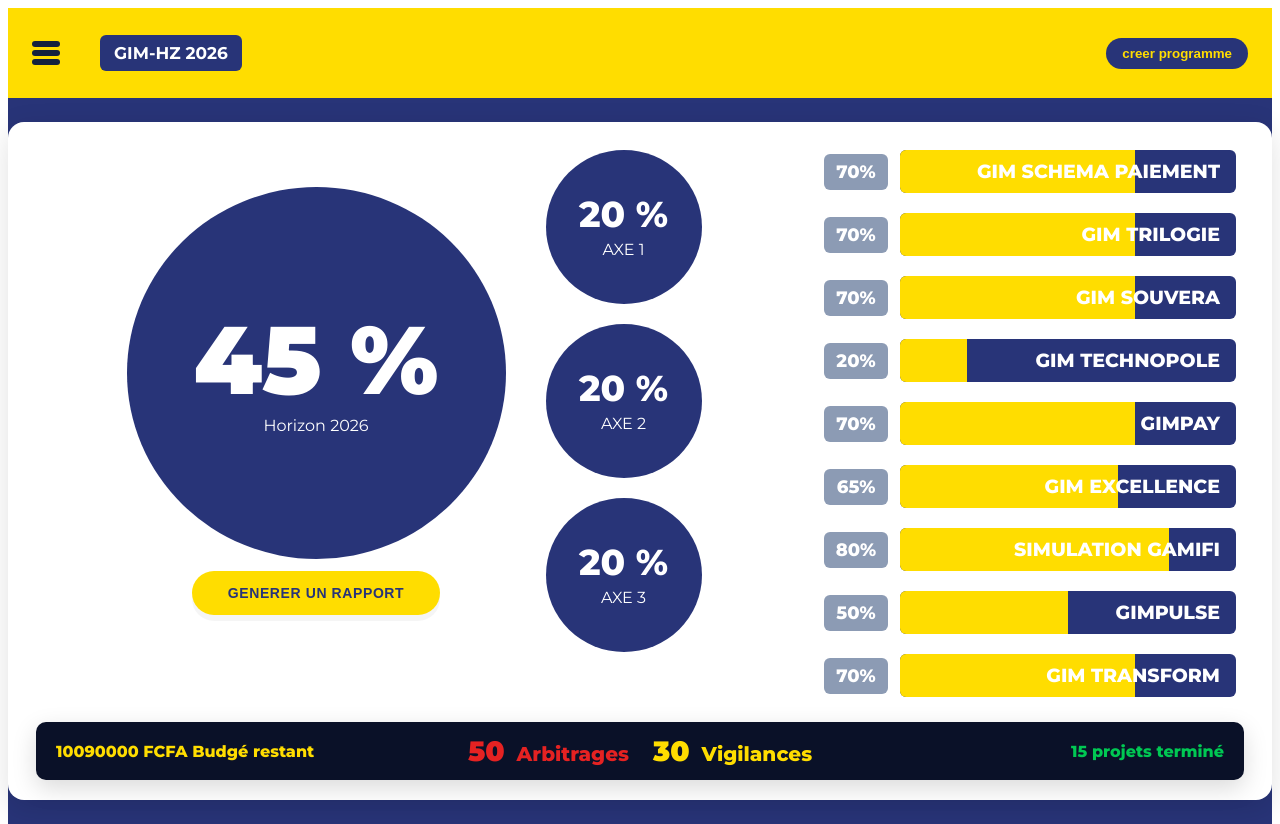
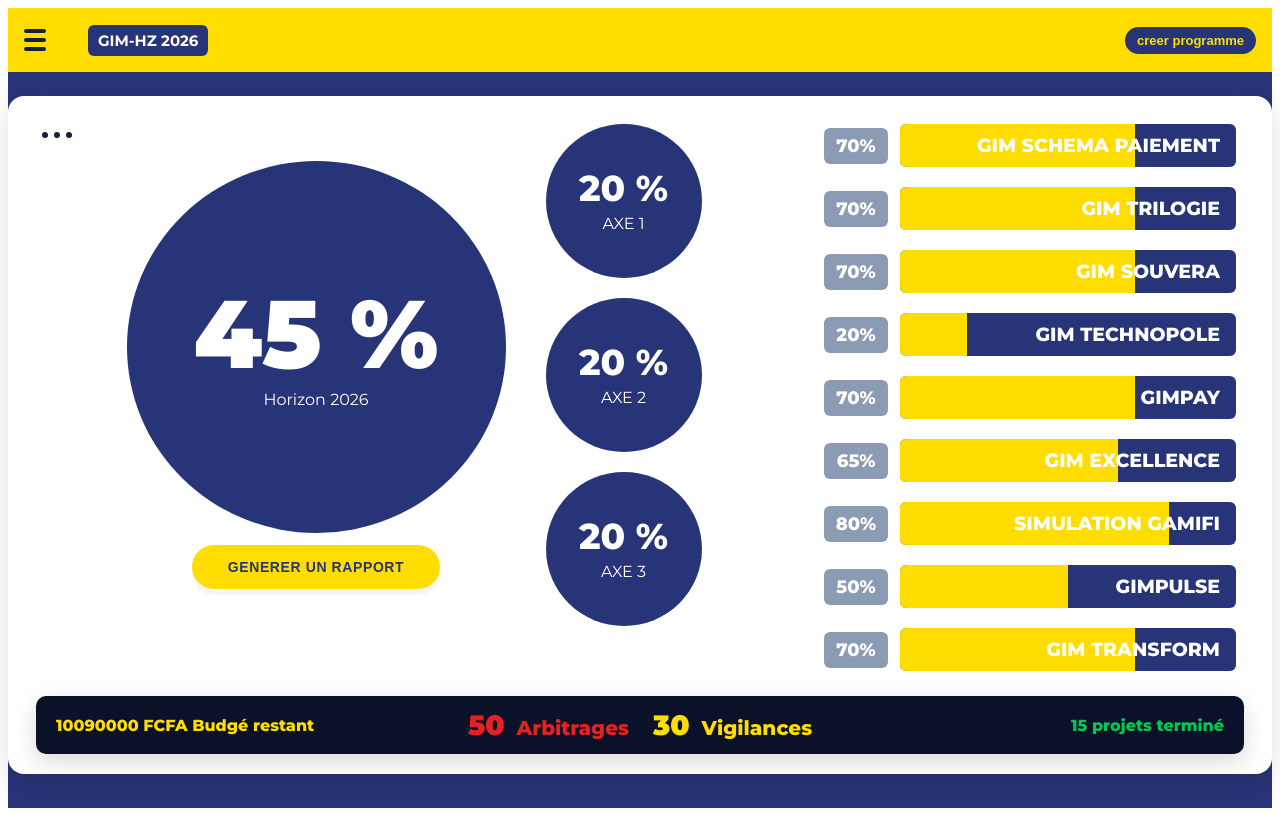
Before and after one commit to Auriol1601/started_forge_jira, a React (Create React App) app in the folder dashboard_gh_2026/static/hello-world/: page / in a window 1280 px wide. Built offline with nearby package versions, Linux system fonts and the light colour scheme.

Commit message:
feat: Tb_Gh_2026 terminé

```diff
--- a/dashboard_gh_2026/static/hello-world/src/App.css
+++ b/dashboard_gh_2026/static/hello-world/src/App.css
@@ -15,14 +15,13 @@
 }
 html,body,#root{height:100%;}
 .app-root{min-height:100vh;background:var(--bg);color:var(--text-light);font-family:var(--font-family)}
-.app-header{display:flex;align-items:center;padding:18px;background:var(--accent-yellow);color:var(--text-dark)}
-.app-header{display:flex;align-items:center;padding:0 24px;background:var(--accent-yellow);color:var(--text-light);height:90px}
-.app-header .hamburger{width:48px;height:36px;margin-right:20px;background:transparent;border:none;display:flex;flex-direction:column;justify-content:space-between;padding:6px 0;cursor:pointer}
-.app-header .hamburger .bar{display:block;height:6px;border-radius:4px;background:var(--primary-dark-very);width:28px}
-.app-header .brand{background:var(--primary-dark);color:var(--text-light);padding:8px 14px;border-radius:6px;font-weight:700;font-size:17px}
+.app-header{display:flex;align-items:center;padding:0 16px;background:var(--accent-yellow);color:var(--text-light);height:64px;gap:12px}
+.app-header .hamburger{width:40px;height:30px;margin-right:12px;background:transparent;border:none;display:flex;flex-direction:column;justify-content:space-between;padding:4px 0;cursor:pointer}
+.app-header .hamburger .bar{display:block;height:4px;border-radius:3px;background:var(--primary-dark-very);width:22px}
+.app-header .brand{background:var(--primary-dark);color:var(--text-light);padding:6px 10px;border-radius:6px;font-weight:700;font-size:15px}
 .app-header .spacer{flex:1}
-.primary-btn,.create-btn{background:var(--primary-dark);color:var(--accent-yellow);border:none;padding:8px 14px;border-radius:20px}
-.create-btn{padding:8px 16px;border-radius:999px;font-weight:700}
+.primary-btn,.create-btn{background:var(--primary-dark);color:var(--accent-yellow);border:none;padding:6px 12px;border-radius:18px;font-size:13px}
+.create-btn{padding:6px 12px;border-radius:999px;font-weight:700}
 
 .main-area{padding:30px}
 .top-panel{display:flex;justify-content:center;padding:24px 0}
@@ -45,6 +44,13 @@ html,body,#root{height:100%;}
 
 /* Stack the large circle and its action button vertically */
 .large-stack{display:flex;flex-direction:column;align-items:center;gap:12px}
+.menu-option{position:absolute;top:30px;left:28px;z-index:40}
+.gear-button{width:36px;height:36px;border-radius:50%;display:flex;align-items:center;justify-content:center;background:var(--primary-dark-very);color:var(--accent-yellow);border:none;cursor:pointer;box-shadow:0 4px 8px rgba(0,0,0,0.12)}
+.dots-button{background:transparent;border:none;padding:6px;display:flex;align-items:center;justify-content:center;gap:6px;cursor:pointer}
+.dots-button .dot{width:6px;height:6px;border-radius:50%;background:var(--primary-dark-very);display:inline-block}
+.menu-dropdown{position:absolute;top:-8px;left:0;transform:translateY(-100%);background:var(--card);color:var(--primary-dark);border-radius:8px;padding:8px;box-shadow:0 8px 20px rgba(0,0,0,0.15);display:flex;flex-direction:column;gap:6px}
+.menu-item{background:transparent;border:none;padding:6px 10px;text-align:left;color:var(--primary-dark);font-weight:700;border-radius:6px;cursor:pointer}
+.menu-item:hover{background:#f2f4f8}
 
 .project-list{display:flex;flex-direction:column;gap:20px;padding-right:8px}
 .progress-item{display:flex;flex-direction:column;gap:6px}
@@ -77,3 +83,9 @@ html,body,#root{height:100%;}
     .card{flex-direction:column}
     .right-col{width:100%}
 }
+
+@media(max-width:600px){
+    .app-header{height:56px;padding:0 12px;gap:8px}
+    .app-header .brand{font-size:13px;padding:4px 8px}
+    .create-btn{display:none}
+}
--- /dev/null
+++ b/dashboard_gh_2026/static/hello-world/src/components/MenuOption.js
@@ -0,0 +1,31 @@
+import React, { useState, useRef, useEffect } from 'react';
+
+export default function MenuOption(){
+    const [open, setOpen] = useState(false);
+    const ref = useRef(null);
+
+    useEffect(()=>{
+        function onDoc(e){
+            if(ref.current && !ref.current.contains(e.target)) setOpen(false);
+        }
+        document.addEventListener('mousedown', onDoc);
+        return ()=>document.removeEventListener('mousedown', onDoc);
+    },[]);
+
+    return (
+        <div className="menu-option" ref={ref}>
+            <button className="dots-button" onClick={()=>setOpen(o=>!o)} aria-label="options">
+                <span className="dot" />
+                <span className="dot" />
+                <span className="dot" />
+            </button>
+            {open && (
+                <div className="menu-dropdown">
+                    <button className="menu-item">Option 1</button>
+                    <button className="menu-item">Option 2</button>
+                    <button className="menu-item">Fermer</button>
+                </div>
+            )}
+        </div>
+    );
+}
--- a/dashboard_gh_2026/static/hello-world/src/components/TopPanel.js
+++ b/dashboard_gh_2026/static/hello-world/src/components/TopPanel.js
@@ -2,6 +2,7 @@ import React from 'react';
 import MetricCircle from './MetricCircle';
 import ProjectStatusRow from './ProjectStatusRow';
 import SummaryBar from './SummaryBar';
+import MenuOption from './MenuOption';
 
 const projects = [
     { label: 'GIM SCHEMA PAIEMENT', value: '70%' },
@@ -24,6 +25,7 @@ export default function TopPanel() {
                     <div className="left-col">
                         <div className="circles-row">
                             <div className="large-stack">
+                                <MenuOption />
                                 <MetricCircle size="large" percent="45 %" label="Horizon 2026" />
                                 <button className="action-pill">GENERER UN RAPPORT</button>
                             </div>
```
